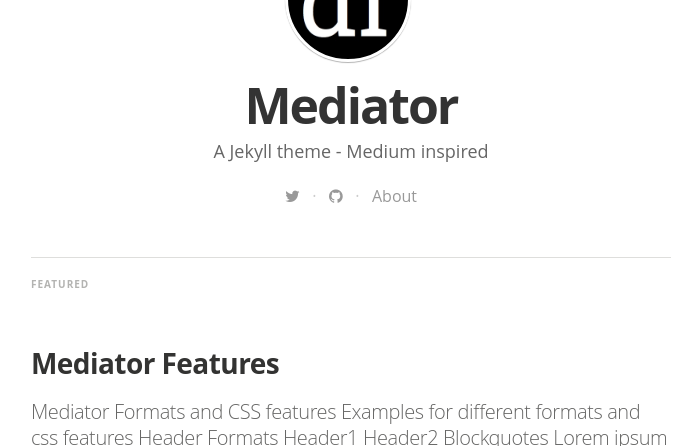
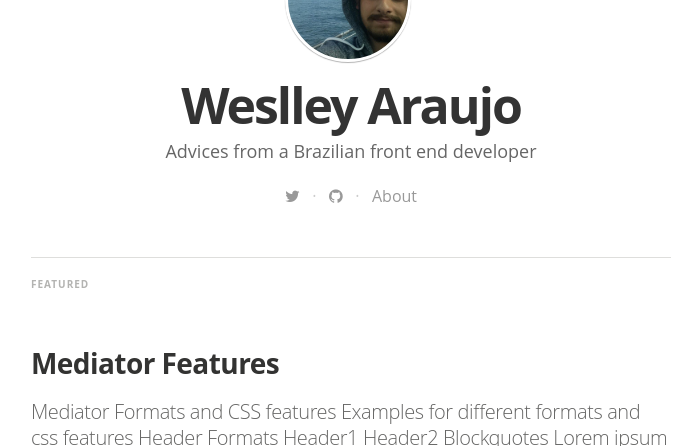
Before and after one commit to weslleyaraujo/weslleyaraujo.github.io, a Jekyll site: the page built from index.html, in a window 1280 px wide and 900 px high, cut to the strip 454-900 px from the top of the window. Shown: the whole strip, without its empty margins (289-986 px from the left). Built offline with Jekyll 4.4.1, drawn with Linux system fonts in a browser that asks for light colours; nearby versions of some CDN libraries; some web fonts are replaced; Markdown is read by kramdown in place of the engine named in the settings; the list of posts is cut into pages by our own code; some of the changed text lies outside the part shown.

Commit message:
Getting to know how this works :)

```diff
--- a/_config.yml
+++ b/_config.yml
@@ -3,18 +3,18 @@ markdown: redcarpet
 highlighter: pygments
 
 # Site settings
-title: "Mediator"
+title: "Weslley Araujo"
 description: > # this means to ignore newlines until "email:"
-   A Jekyll theme - Medium inspired
+  Advices from a Brazilian front end developer
 
-email: a-mail@mail.mail
+email: weslleyaraujo20@gmail.com
 #blog logo
 logo: "/assets/images/df_logo.jpg"
 # blog cover
 cover: "/assets/images/cA4aKEIPQrerBnp1yGHv_IMG_9534-3-2.jpg"
 
-name: 'Dirk Fabisch'
-author: 'Dirk Fabisch'
+name: 'Weslley Araujo'
+author: 'Weslley Araujo'
 author_image: "/assets/images/author.jpg"
 
 paginate:	5
@@ -25,7 +25,7 @@ baseurl: ""
 # social icons and sharing options
 social:
   - icon:	twitter
-    url:	https://twitter.com/dirkfabisch
+    url:	https://twitter.com/_weslleyaraujo
     desc: Follow me on twitter
     share_url: http://twitter.com/share
     share_title: ?text=
@@ -39,7 +39,7 @@ social:
 #    share_link: "&amp;u="
 
   - icon:	github
-    url:	https://github.com/dirkfabisch
+    url:	https://github.com/weslleyaraujo
     desc:	Fork me on github
     share_url:
     share_title:
--- a/_includes/header.html
+++ b/_includes/header.html
@@ -1,5 +1,7 @@
 <!-- header start -->
 
-<a href="{{ site.url }}" class="logo-readium"><span class="logo" style="background-image: url({{ site.logo }})"></span></a>
+<a href="{{ site.url }}" class="logo-readium">
+  <i class="fa fa-home"></i>
+</a>
 
 <!-- header end -->
```
Also changed, not shown: assets/images/author.jpg, assets/images/df_logo.jpg, 2 other files.
